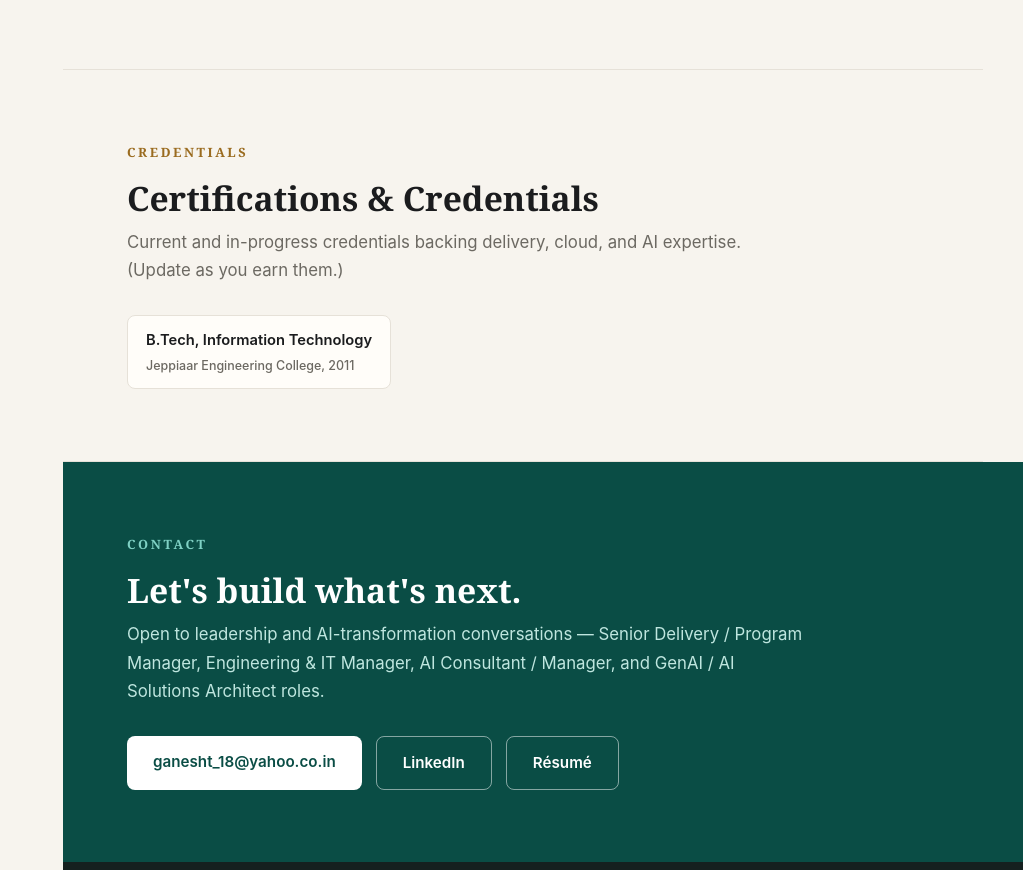
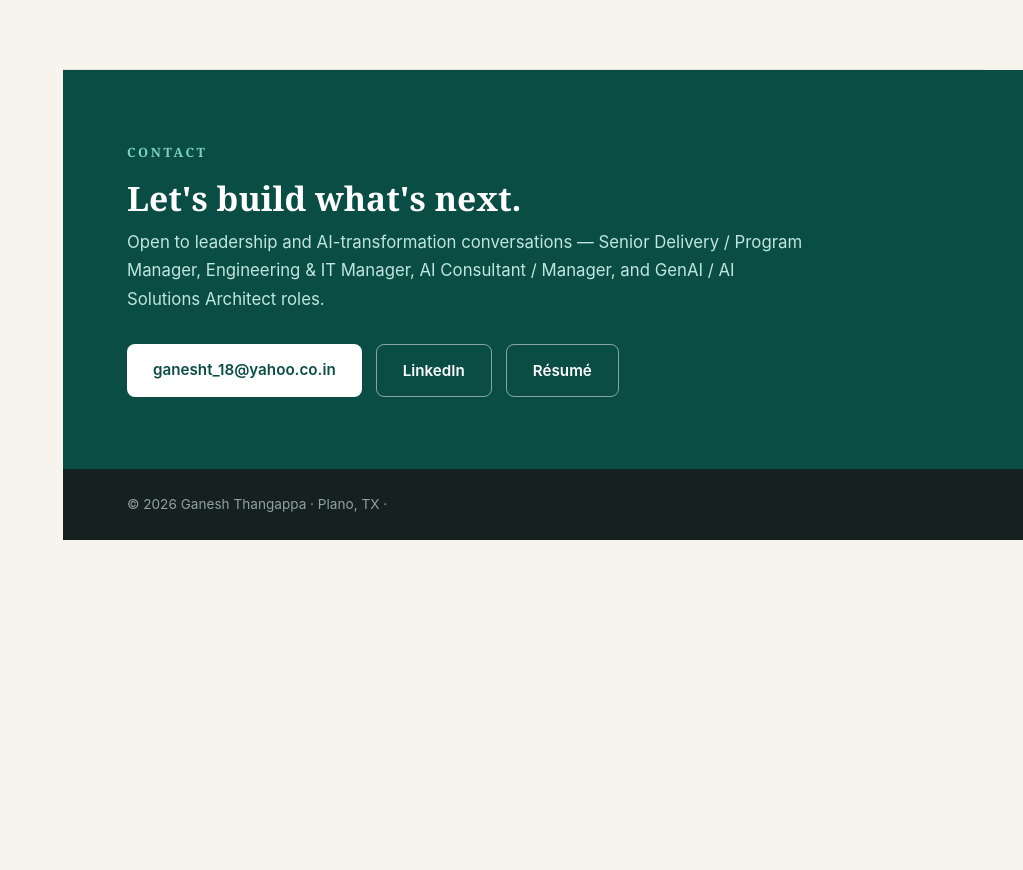
Before and after one commit to ganesht18-sys/ganesht18-sys.github.io, a plain HTML site: page index.html in a window 1280 px wide. Shown: the part 7057-7927 px from the top of the page, without its empty margins (257-1280 px from the left). After the commit the page ends 7597 px from the top, so only its background shows below. Drawn offline with Linux system fonts and the light colour scheme.

Commit message:
Comment out certifications section in index.html
Comment out the certifications section and related styles.

```diff
--- a/index.html
+++ b/index.html
@@ -141,9 +141,9 @@
   @media(max-width:640px){.principles{grid-template-columns:1fr}}
 
   /* CERTS */
-  .chips{display:flex;flex-wrap:wrap;gap:12px}
+  /*.chips{display:flex;flex-wrap:wrap;gap:12px}
   .chip{border:1px solid var(--line);background:var(--card);border-radius:8px;padding:12px 18px;font-weight:600;color:var(--ink);font-size:.92rem}
-  .chip small{display:block;color:var(--muted);font-weight:500;font-size:.78rem;margin-top:2px}
+  .chip small{display:block;color:var(--muted);font-weight:500;font-size:.78rem;margin-top:2px}*/
 
   /* CONTACT band */
   #contact{background:var(--accent-d);color:#eafaf6;max-width:none;border-bottom:0}
@@ -300,14 +300,14 @@
       </div>
     </section>
 
-    <section class="block" id="certs">
+    <!--<section class="block" id="certs">
       <div class="kicker">Credentials</div>
       <h2 class="t">Certifications &amp; Credentials</h2>
       <p class="lead">Current and in-progress credentials backing delivery, cloud, and AI expertise. (Update as you earn them.)</p>
       <div class="chips">
         <div class="chip">B.Tech, Information Technology<small>Jeppiaar Engineering College, 2011</small></div>
       </div>
-    </section>
+    </section>-->
 
     <section class="block" id="contact">
       <div class="kicker" style="color:#7fd1c4">Contact</div>
```
